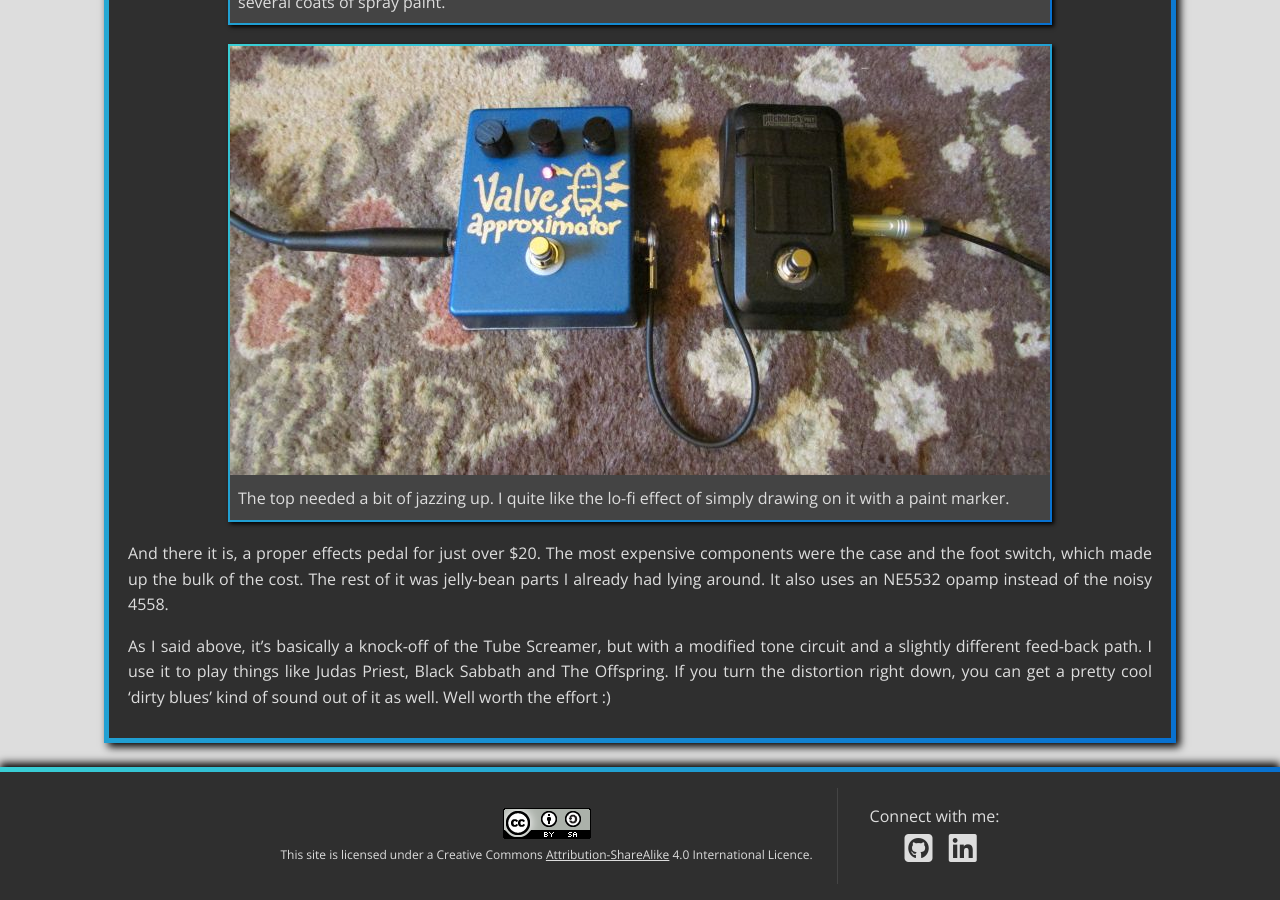
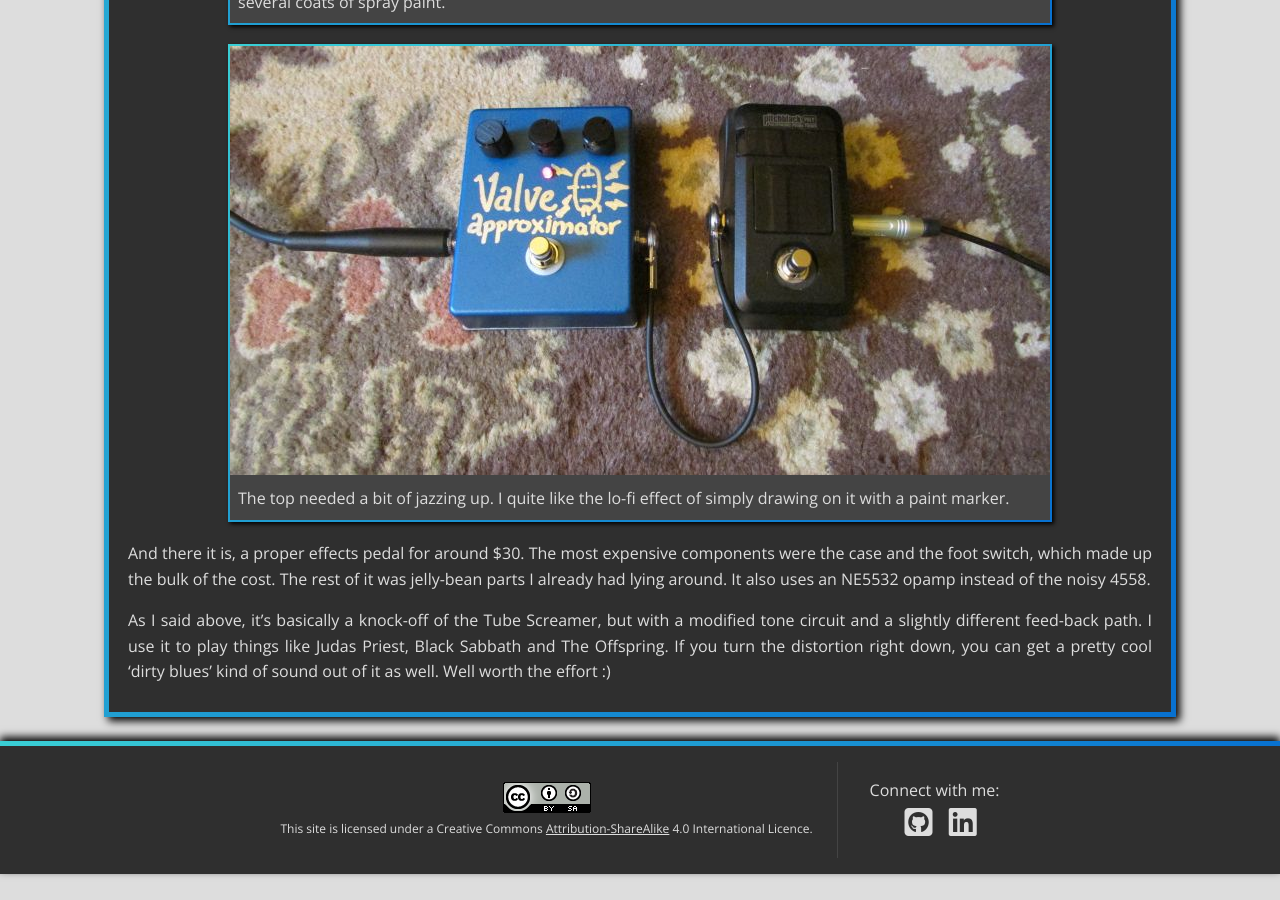
Before and after one commit to StaphSynth/StaphSynth.github.io, a Jekyll site: the page built from _posts/2016-05-30-va-distortion-pedal.md, in a window 1280 px wide and 900 px high, scrolled down 3717 px. Built offline with Jekyll 4.4.1, drawn with Linux system fonts in a browser that asks for light colours; nearby versions of some CDN libraries; after the commit the page ends 4591 px from its top, so only the background shows below that.

Commit message:
minor update to pedal post

```diff
--- a/_posts/2016-05-30-va-distortion-pedal.md
+++ b/_posts/2016-05-30-va-distortion-pedal.md
@@ -26,6 +26,6 @@
 
 {% include image.html url="/img/va-running.jpg" caption="The top needed a bit of jazzing up. I quite like the lo-fi effect of simply drawing on it with a paint marker." %}
 
-And there it is, a proper effects pedal for just over $20. The most expensive components were the case and the foot switch, which made up the bulk of the cost. The rest of it was jelly-bean parts I already had lying around. It also uses an NE5532 opamp instead of the noisy 4558.
+And there it is, a proper effects pedal for around $30. The most expensive components were the case and the foot switch, which made up the bulk of the cost. The rest of it was jelly-bean parts I already had lying around. It also uses an NE5532 opamp instead of the noisy 4558.
 
 As I said above, it's basically a knock-off of the Tube Screamer, but with a modified tone circuit and a slightly different feed-back path. I use it to play things like Judas Priest, Black Sabbath and The Offspring. If you turn the distortion right down, you can get a pretty cool 'dirty blues' kind of sound out of it as well. Well worth the effort :)
```
